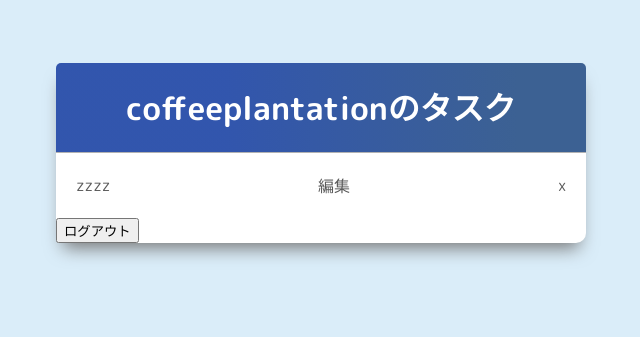
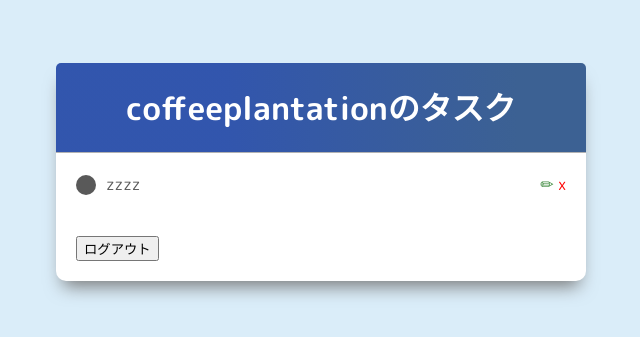
Before and after one commit to Coffeeplantation/todoproject, a Django app: page / in a window 1280 px wide. Shown: the top 337 px of the page, without its empty margins (319-959 px from the left). Run offline with Django 5.2, Linux system fonts and the light colour scheme; a user stored in the database is signed in; data comes from the database, SQL or seed files in the repository; both versions use the stored data as it was after the commit.

Commit message:
ログインボタン、編集ボタンのCSSを編集

```diff
--- a/todoapp/static/css/base.css
+++ b/todoapp/static/css/base.css
@@ -37,3 +37,41 @@ h1 {
   padding: 20px;
   border-top: 1px solid #4646466a;
 }
+
+.taskTitle {
+  display: flex;
+  align-items: center;
+}
+
+.taskCompletedIcon {
+  height: 20px;
+  width: 20px;
+  background-color: lightgreen;
+  border-radius: 50%;
+  margin-right: 10px;
+}
+
+.taskInCompletedIcon {
+  height: 20px;
+  width: 20px;
+  background-color: #595959;
+  border-radius: 50%;
+  margin-right: 10px;
+}
+
+.loginAndLogout {
+  padding: 20px;
+}
+
+.loginAndLogout a {
+  color: lightcoral;
+  text-decoration: none;
+}
+
+.editButton {
+  color: #3a873a;
+}
+
+.deleteButton {
+  color: red;
+}
--- a/todoapp/templates/todoapp/task_form.html
+++ b/todoapp/templates/todoapp/task_form.html
@@ -1,7 +1,8 @@
-<h2>タスクの追加</h2>
+{% extends 'todoapp/base.html' %} {% block content %}
 <a href="{% url 'tasks' %}">戻る</a>
 
 <form action="" method="post">
   {% csrf_token %} {{form.as_p}}
 <input type="submit" value="追加" />
 </form>
+{% endblock content %}
--- a/todoapp/templates/todoapp/task_list.html
+++ b/todoapp/templates/todoapp/task_list.html
@@ -32,22 +32,29 @@
   {% if task.completed %}
   <!-- タスクが完了しているなら -->
   <div class="taskTitle">
+    <div class="taskCompletedIcon"></div>
     <s><a href="{% url 'task' task.id %}">{{task}}</a></s>
     </div>
-    <a href="{% url 'edit-task' task.id %}" class="deleteButton">編集</a>
+    <div>
+    <a href="{% url 'edit-task' task.id %}" class="editButton">&#x270f;</a>
     <a href="{% url 'delete-task' task.id %}" class="deleteButton">x</a>
+  </div>
   </div>
   {% else %}
   <!-- タスクが未完了なら -->
   <div class="taskTitle">
+    <div class="taskInCompletedIcon"></div>
     <a href="{% url 'task' task.id %}">{{task}}</a>
     </div>
-    <a href="{% url 'edit-task' task.id %}" class="deleteButton">編集</a>
+    <div>
+    <a href="{% url 'edit-task' task.id %}" class="editButton">&#x270f;</a>
     <a href="{% url 'delete-task' task.id %}" class="deleteButton">x</a>
-{% endif %}
+</div>
+    {% endif %}
   </div>
 {% endfor %}
 </div>
+
   <div class="loginAndLogout">
     {% if request.user.is_authenticated %}
 <!-- <p>{{request.user}}</p> -->
```
Also changed, not shown: db.sqlite3.
